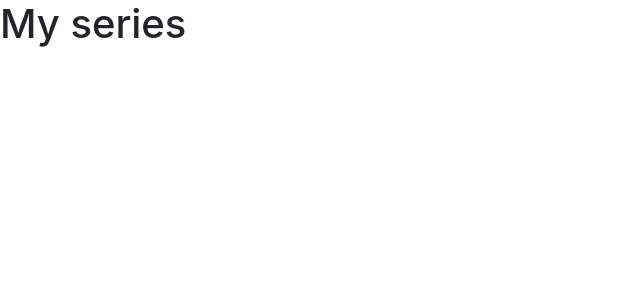
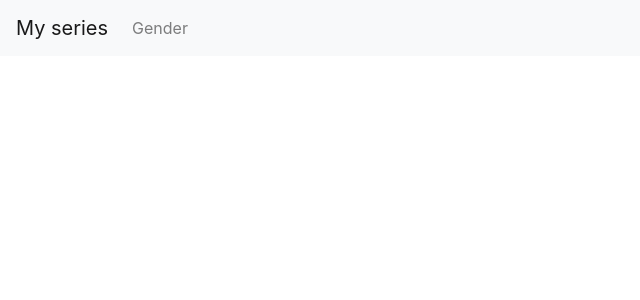
Before and after one commit to uiansol/my-series, a React (Create React App) app: page / in a window 1280 px wide. Shown: the top 300 px of the page, without its empty margins (0-640 px from the left). Built offline with nearby package versions, Linux system fonts and the light colour scheme.

Commit message:
Add navigation bar

```diff
--- a/src/App.js
+++ b/src/App.js
@@ -1,9 +1,34 @@
-import React from 'react'
+import React, { useState } from 'react'
+import {
+  Navbar,
+  NavbarBrand,
+  Collapse,
+  Nav,
+  NavItem,
+  NavLink,
+  NavbarToggler
+} from 'reactstrap'
 
 function App () {
+  const [open, setOpen] = useState(false)
+
+  const toogle = () => {
+    setOpen(!open)
+  }
+
   return (
     <div>
-      <h1>My series</h1>
+      <Navbar color='light' light expand='md'>
+        <NavbarBrand>My series</NavbarBrand>
+        <NavbarToggler onClick={toogle} />
+        <Collapse isOpen={open} navbar>
+          <Nav className='m1-auto' navbar>
+            <NavItem>
+              <NavLink href='/'>Gender</NavLink>
+            </NavItem>
+          </Nav>
+        </Collapse>
+      </Navbar>
     </div>
   )
 }
```
